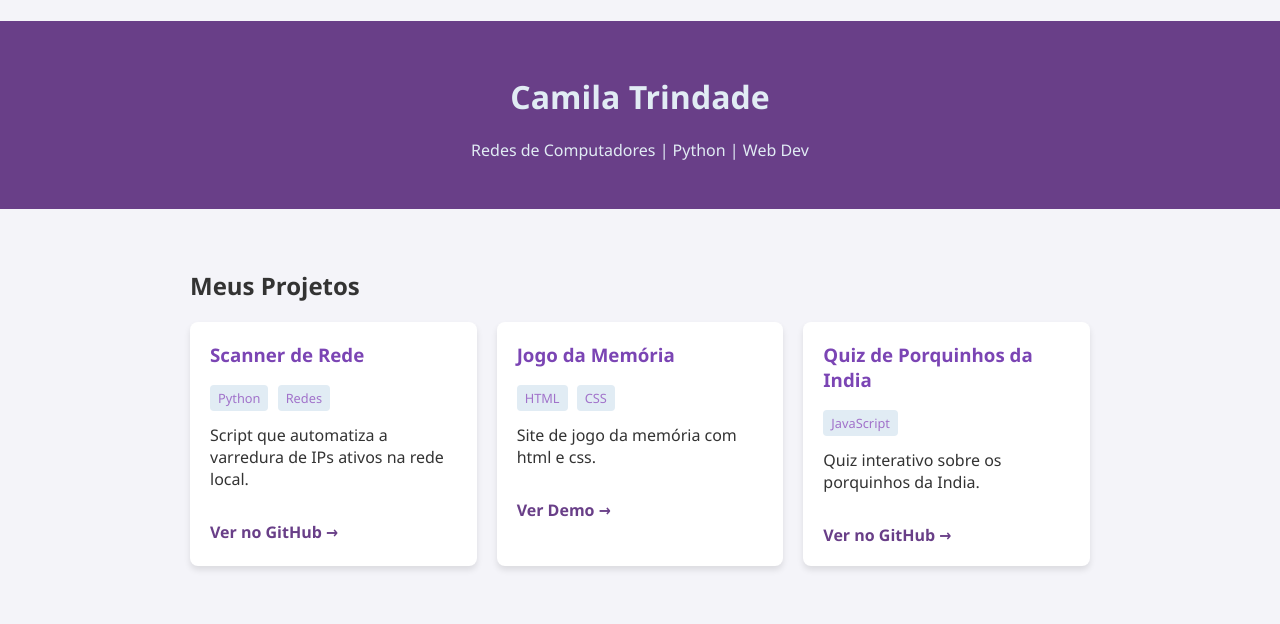
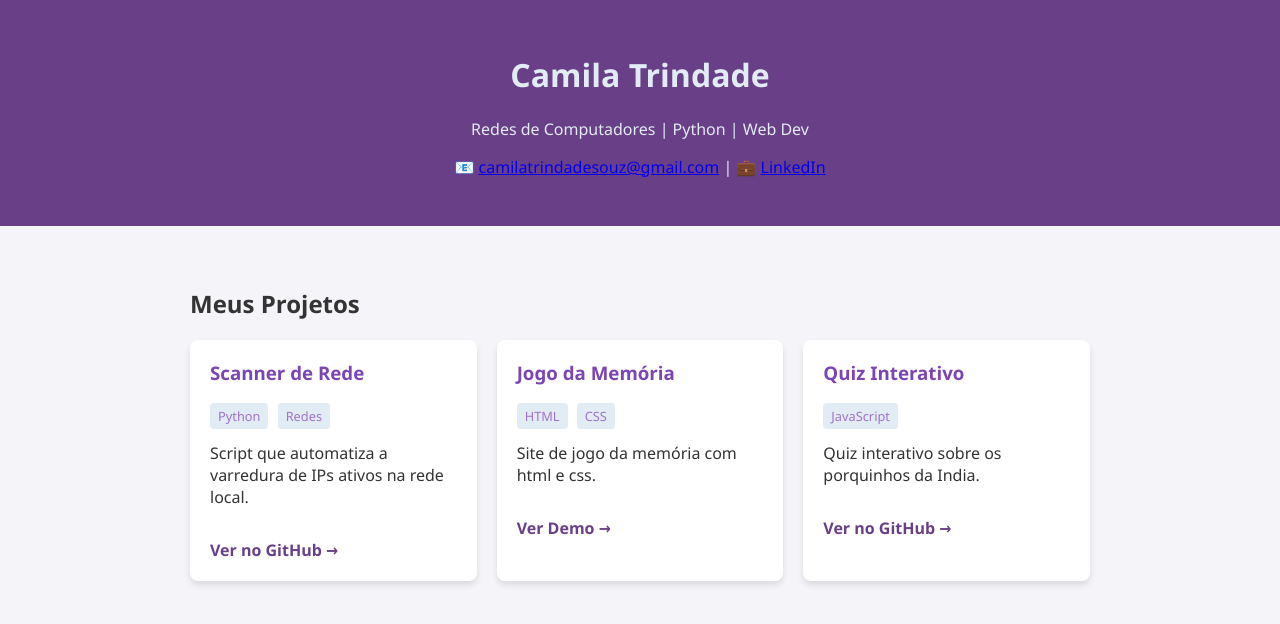
Before and after one commit to camilatrindad/Portfolio, a plain HTML site: page index.html in a window 1280 px wide. Drawn offline with Linux system fonts and the light colour scheme.

Commit message:
Update index.html

```diff
--- a/index.html
+++ b/index.html
@@ -3,15 +3,19 @@
 <head> <link rel="stylesheet" href="style.css">
     <meta charset="UTF-8">
     <meta name="viewport" content="width=device-width, initial-scale=1.0">
-    <title>Meu Portfólio | Redes & Dev</title>
+    <header>
+    <h1>Camila Trindade</h1>
+    <p>Redes de Computadores | Python | Web Dev</p>
+    <p>
+        📧 <a href="https://mail.google.com/mail/?view=cm&to=camilatrindadesouz@gmail.com" target="_blank">camilatrindadesouz@gmail.com</a> |
+        💼 <a href="https://www.linkedin.com/in/camila-trindade-a0547439a" target="_blank">LinkedIn</a>
+    </p>
+</header>
+</head>
 
-</head>
+</footer>
 <body>
 <h1 class=""></h1>
-    <header>
-        <h1>Camila Trindade</h1>
-        <p>Redes de Computadores | Python | Web Dev</p>
-    </header>
 
     <div class="container">
         <h2>Meus Projetos</h2>
@@ -34,7 +38,7 @@
             </div>
 
             <div class="card">
-                <h3>Quiz de Porquinhos da India</h3>
+                <h3>Quiz Interativo</h3>
                 <span class="tag">JavaScript</span>
                 <p>Quiz interativo sobre os porquinhos da India.</p>
                 <a href="https://github.com/camilatrindad/projetohtml" class="btn-link">Ver no GitHub →</a>
```
